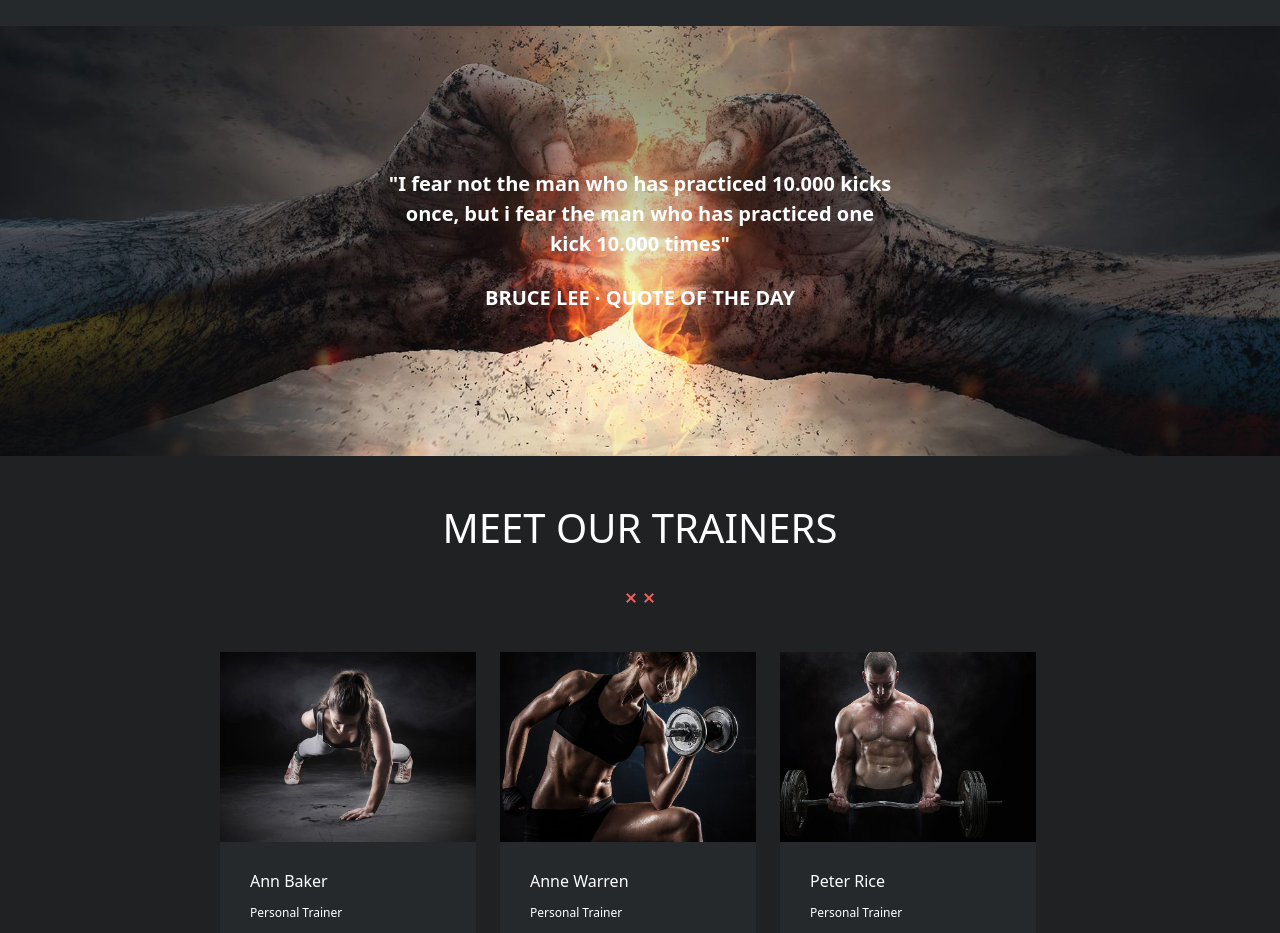
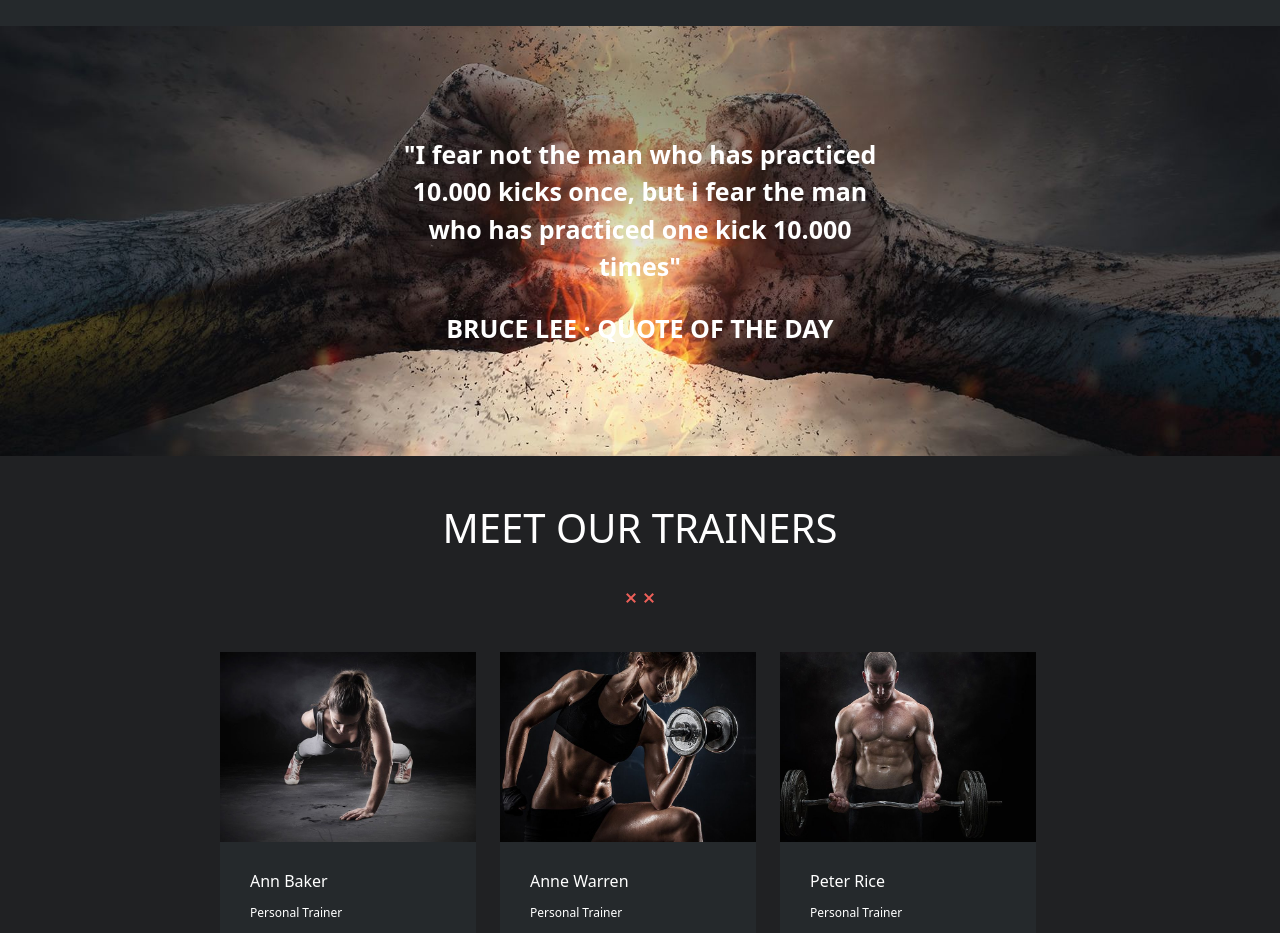
Before and after one commit to Selenejpg/proj-html-vuejs, a Vue app: page / in a window 1280 px wide. Shown: the part 3280-4213 px from the top of the page. Built offline with nearby package versions, Linux system fonts and the light colour scheme.

Commit message:
fix margin

```diff
--- a/src/components/partials/QuintaSezione.vue
+++ b/src/components/partials/QuintaSezione.vue
@@ -30,9 +30,9 @@ export default {
 }
 
 .margin{
-  margin-left: 30%;
-  margin-right: 30%;
-  font-size: 20px;
+  margin-left: 31%;
+  margin-right: 31%;
+  font-size: 25px;
   font-weight: 700;
 }
 
```
